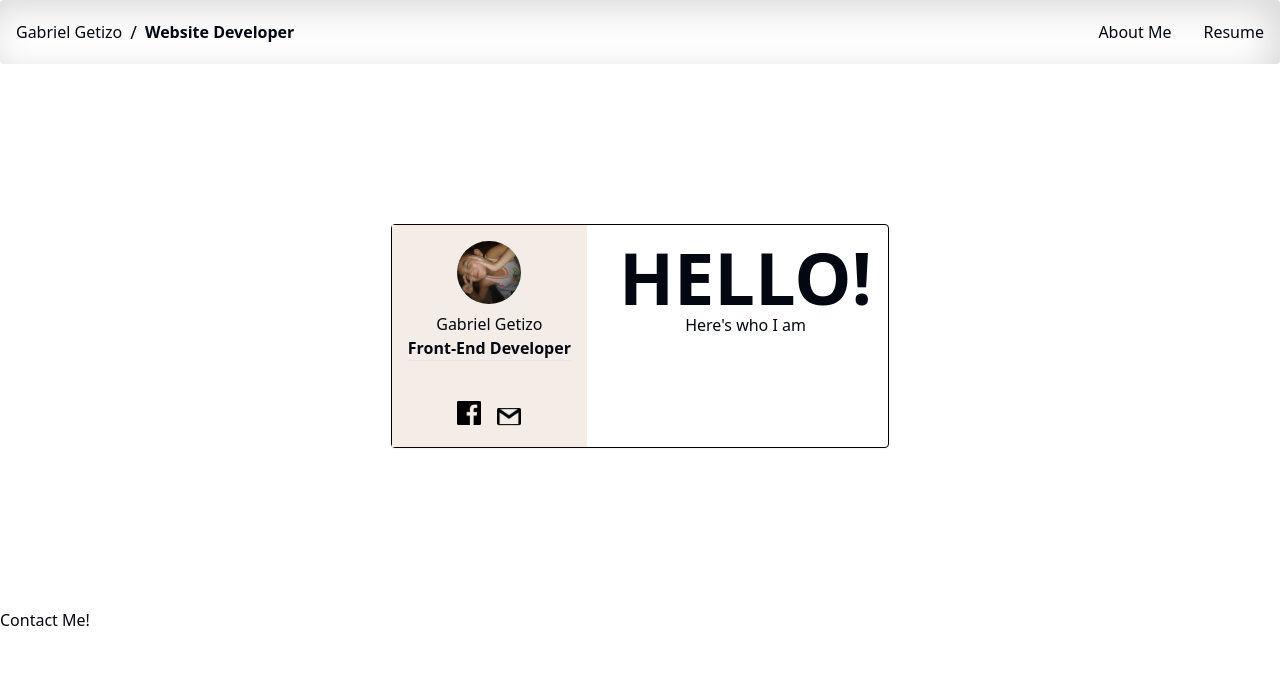
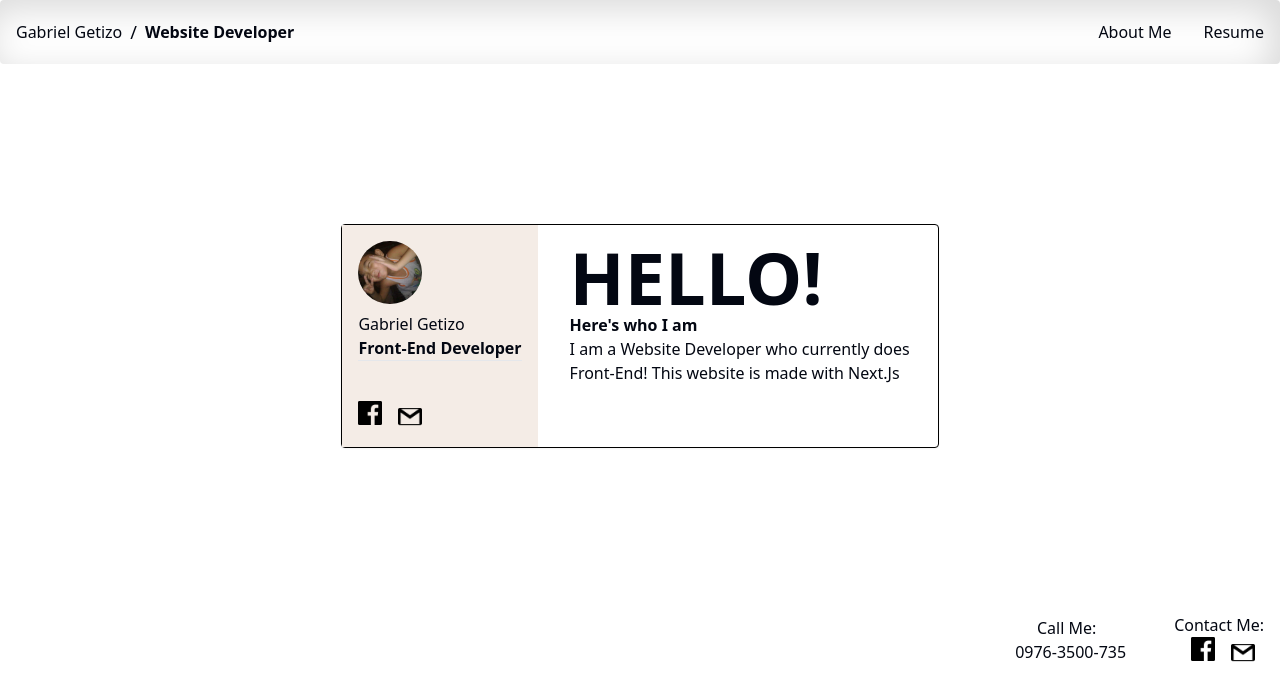
Before and after one commit to GGetizo/Getizo_Resume, a Next.js app: page / in a window 1280 px wide. Shown: the top 700 px of the page. Built offline with nearby package versions, Linux system fonts and the light colour scheme.

Commit message:
additions to main page

```diff
--- a/src/app/page.tsx
+++ b/src/app/page.tsx
@@ -30,6 +30,7 @@ export default function Home() {
       <Card className="w-auto h-auto rounded border-black">
         <CardContent className="flex flex-row p-0">
           <div className="bg-[#F4ECE6] flex flex-col items-center justify-center p-4">
+            <div className="">
             <Image
               src={profilepic}
               alt="my profile pic"
@@ -37,7 +38,7 @@ export default function Home() {
             />
             <p className="flex">Gabriel Getizo</p>
             <p className="flex font-semibold">Front-End Developer</p>
-            <Separator className="border-black"/>
+            <Separator />
             <div className="pt-10 flex flex-row space-x-4">
             <a href="https://www.facebook.com/GreatGabow/">
             <TooltipProvider>
@@ -71,9 +72,11 @@ export default function Home() {
             </TooltipProvider>
             </div>
           </div>
-          <div className="flex flex-col items-center  ml-4 p-4">
+          </div>
+          <div className="w-96 flex flex-col ml-4 p-4">
             <h1 className="font-bold text-7xl">HELLO!</h1>
-            <h2>Here&apos;s who I am</h2>
+            <h2 className="font-semibold">Here&apos;s who I am</h2>
+            <p>I am a Website Developer who currently does Front-End! This website is made with Next.Js</p>
           </div>
         </CardContent>
       </Card>
--- a/src/components/uicomponents/footer.tsx
+++ b/src/components/uicomponents/footer.tsx
@@ -1,8 +1,56 @@
+import {
+    Tooltip,
+    TooltipContent,
+    TooltipProvider,
+    TooltipTrigger,
+ } from "../ui/tooltip";
+ import Image from "next/image";
+import fblogo from "../images/fbicon.png"
+import gmaillogo from "../images/gmailicon.png"
+
 export default function footer() {
     return (
         <div>
-            <footer className="border-black h-12 rounded">
-                <p>Contact Me!</p>
+            <footer className="h-12 rounded flex items-center justify-end px-4 py-8 space-x-12">
+                <div className="flex-shrink-0 flex flex-col items-center space-x-2">
+                <p>Call Me:</p>
+                <p>0976-3500-735</p>
+                </div>
+                <div className="flex-shrink-0 flex flex-col items-center space-x-2">
+                <p>Contact Me:</p>
+                <div className="flex flex-row space-x-4">
+                <a href="https://www.facebook.com/GreatGabow/">
+            <TooltipProvider>
+              <Tooltip>
+                <TooltipTrigger>
+                  <Image
+                  src={fblogo}
+                  alt="fb"
+                  className="w-6 h-6"
+                  />
+              </TooltipTrigger>
+              <TooltipContent>
+                <p>Gabriel Getizo</p>
+              </TooltipContent>
+              </Tooltip>
+            </TooltipProvider>
+            </a>
+            <TooltipProvider>
+              <Tooltip>
+                <TooltipTrigger>
+                <Image
+                src={gmaillogo}
+                alt="gmail"
+                className="w-6 h-6"
+                />
+                </TooltipTrigger>
+                <TooltipContent>
+                  <p>gfsgetizo@gmail.com</p>
+                </TooltipContent>
+              </Tooltip>
+            </TooltipProvider>
+                </div>
+                </div>
             </footer>
         </div>
     );
--- a/src/components/uicomponents/header.tsx
+++ b/src/components/uicomponents/header.tsx
@@ -2,8 +2,8 @@ import { Separator } from "../ui/separator";
 
 export default function header() {
         return (
-    <div >
-    <header className="h-12 sticky rounded flex items-center justify-between px-4 py-8"
+    <div>
+    <header className="h-12 sticky top-0 rounded flex items-center justify-between px-4 py-8"
         style={{ boxShadow: 'inset -9px 9px 36px #d9d9d9, inset -9px -9px 36px #ffffff' }}
         >
         <div className="flex-shrink-0 flex flex-row items-center space-x-2">
```
